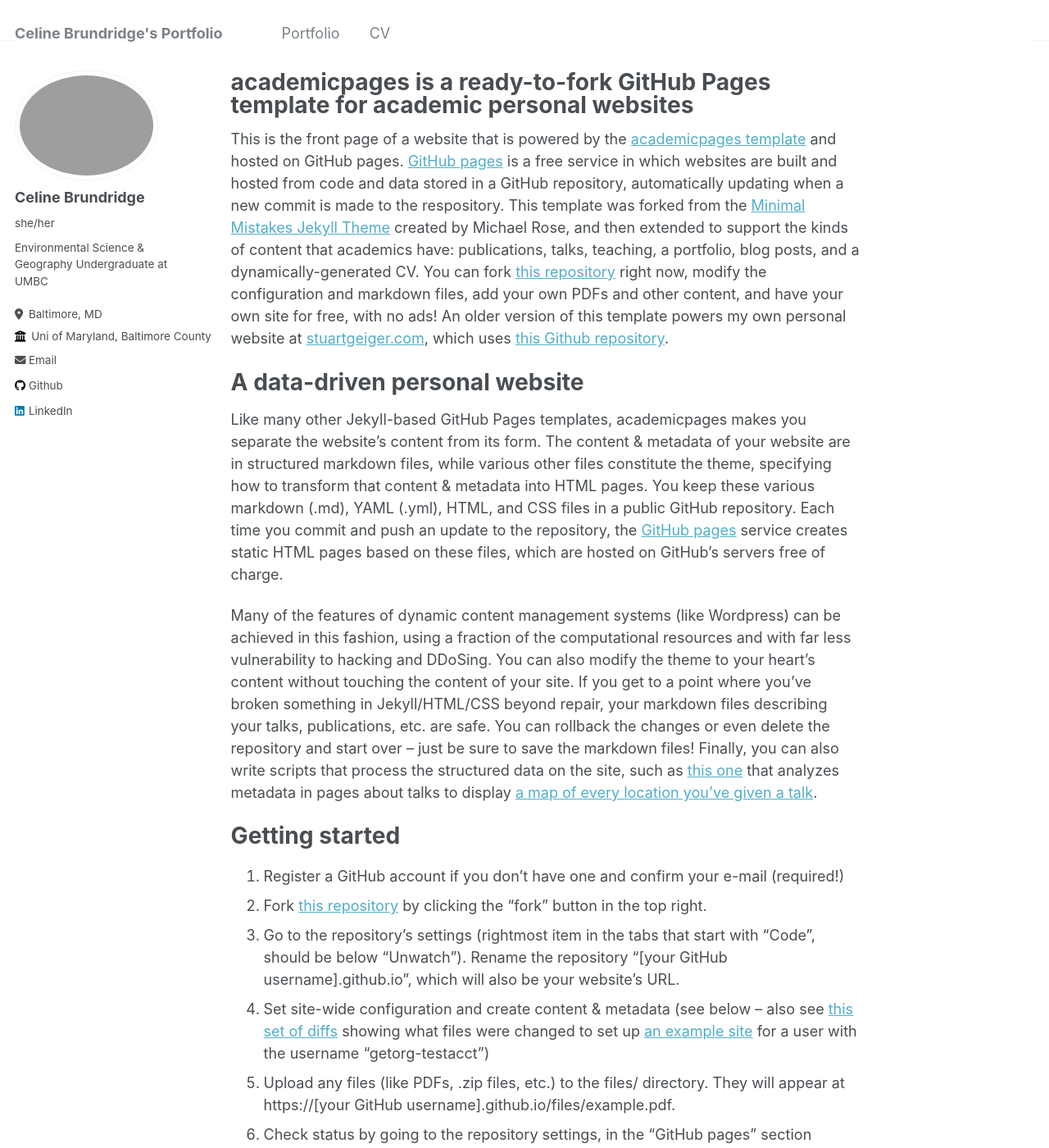
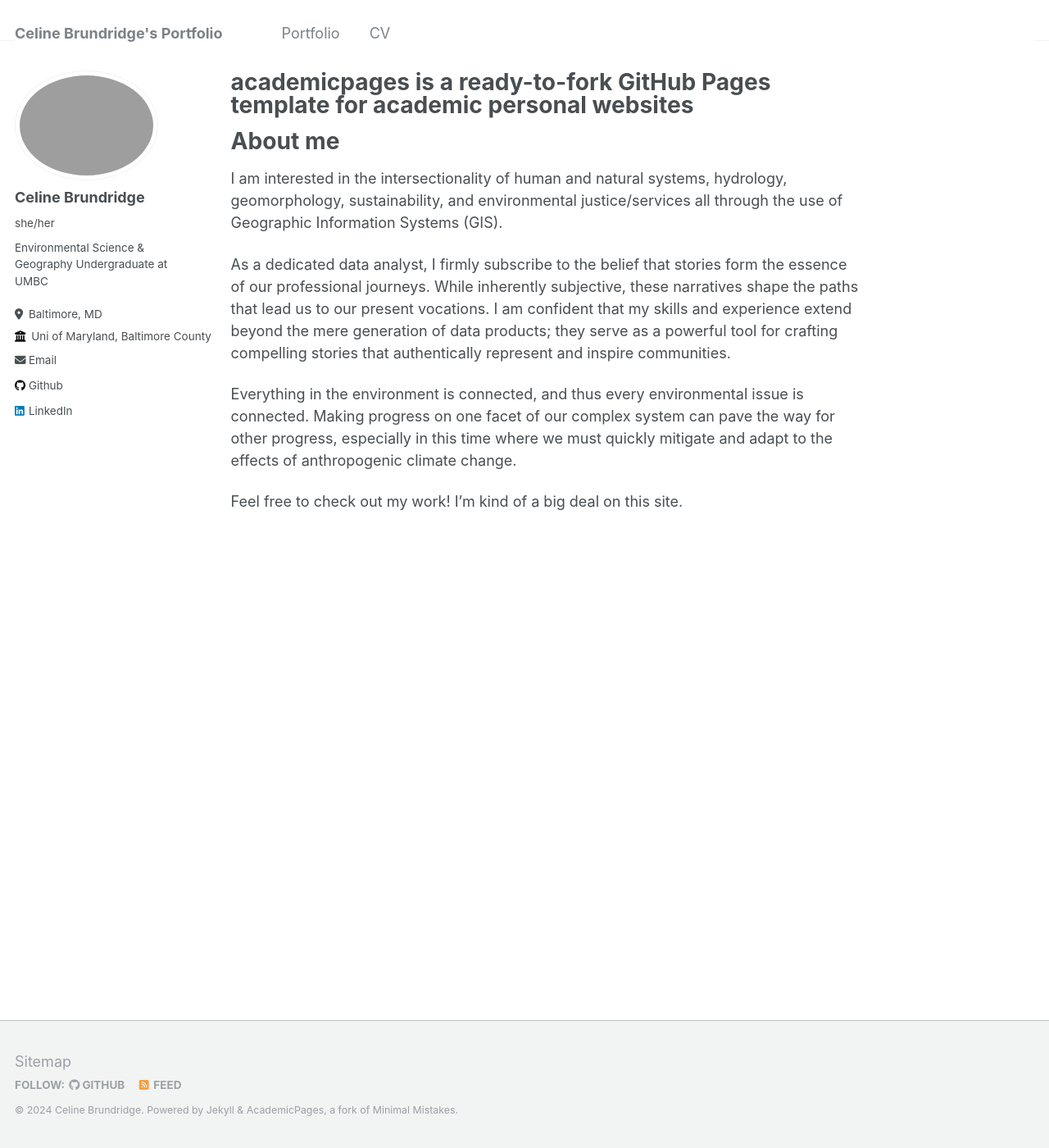
Before and after one commit to celinebrund/celinebrund.github.io, a Jekyll site: the page built from _pages/about.md, in a window 1280 px wide and 1400 px high. Shown: the whole window at 82% size. Built offline with Jekyll 4.4.1, drawn with Linux system fonts in a browser that asks for light colours; some of the changed text lies outside the part shown.

Commit message:
Update about.md

```diff
--- a/_pages/about.md
+++ b/_pages/about.md
@@ -7,7 +7,17 @@ redirect_from:
   - /about.html
 ---
 
-This is the front page of a website that is powered by the [academicpages template](https://github.com/academicpages/academicpages.github.io) and hosted on GitHub pages. [GitHub pages](https://pages.github.com) is a free service in which websites are built and hosted from code and data stored in a GitHub repository, automatically updating when a new commit is made to the respository. This template was forked from the [Minimal Mistakes Jekyll Theme](https://mmistakes.github.io/minimal-mistakes/) created by Michael Rose, and then extended to support the kinds of content that academics have: publications, talks, teaching, a portfolio, blog posts, and a dynamically-generated CV. You can fork [this repository](https://github.com/academicpages/academicpages.github.io) right now, modify the configuration and markdown files, add your own PDFs and other content, and have your own site for free, with no ads! An older version of this template powers my own personal website at [stuartgeiger.com](http://stuartgeiger.com), which uses [this Github repository](https://github.com/staeiou/staeiou.github.io).
+About me
+======
+I am interested in the intersectionality of human and natural systems, hydrology, geomorphology, sustainability, and environmental justice/services all through the use of Geographic Information Systems (GIS).
+
+As a dedicated data analyst, I firmly subscribe to the belief that stories form the essence of our professional journeys. While inherently subjective, these narratives shape the paths that lead us to our present vocations. I am confident that my skills and experience extend beyond the mere generation of data products; they serve as a powerful tool for crafting compelling stories that authentically represent and inspire communities.
+
+Everything in the environment is connected, and thus every environmental issue is connected. Making progress on one facet of our complex system can pave the way for other progress, especially in this time where we must quickly mitigate and adapt to the effects of anthropogenic climate change.
+
+Feel free to check out my work! I'm kind of a big deal on this site.
+
+<!--This is the front page of a website that is powered by the [academicpages template](https://github.com/academicpages/academicpages.github.io) and hosted on GitHub pages. [GitHub pages](https://pages.github.com) is a free service in which websites are built and hosted from code and data stored in a GitHub repository, automatically updating when a new commit is made to the respository. This template was forked from the [Minimal Mistakes Jekyll Theme](https://mmistakes.github.io/minimal-mistakes/) created by Michael Rose, and then extended to support the kinds of content that academics have: publications, talks, teaching, a portfolio, blog posts, and a dynamically-generated CV. You can fork [this repository](https://github.com/academicpages/academicpages.github.io) right now, modify the configuration and markdown files, add your own PDFs and other content, and have your own site for free, with no ads! An older version of this template powers my own personal website at [stuartgeiger.com](http://stuartgeiger.com), which uses [this Github repository](https://github.com/staeiou/staeiou.github.io).
 
 A data-driven personal website
 ======
@@ -46,4 +56,4 @@ Example: editing a markdown file for a talk
 
 For more info
 ------
-More info about configuring academicpages can be found in [the guide](https://academicpages.github.io/markdown/). The [guides for the Minimal Mistakes theme](https://mmistakes.github.io/minimal-mistakes/docs/configuration/) (which this theme was forked from) might also be helpful.
+More info about configuring academicpages can be found in [the guide](https://academicpages.github.io/markdown/). The [guides for the Minimal Mistakes theme](https://mmistakes.github.io/minimal-mistakes/docs/configuration/) (which this theme was forked from) might also be helpful.-->
```
